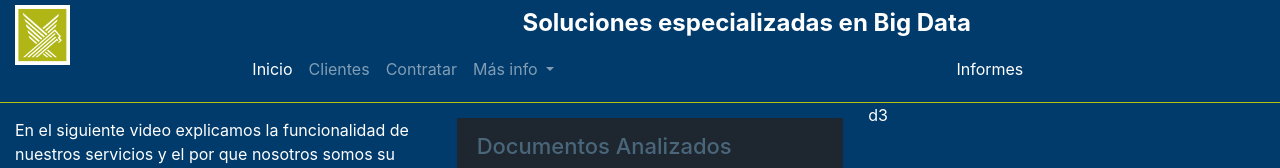
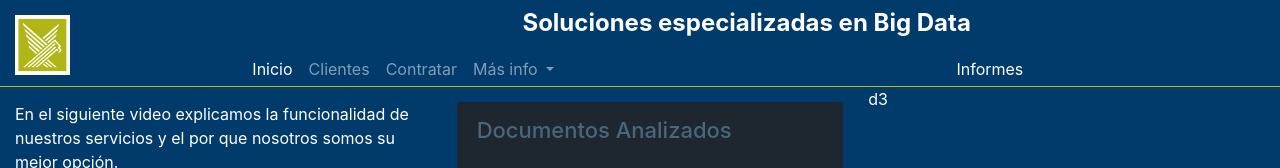
Before and after one commit to jondeltoro/proyecto-unidad-4, a website: page index.html in a window 1280 px wide. Shown: the top 168 px of the page. Drawn offline with nearby package versions, Linux system fonts and the light colour scheme; a script that the page names is missing.

Commit message:
paddings

```diff
--- a/styles.css
+++ b/styles.css
@@ -21,6 +21,10 @@ section#header {
     padding-top: 5px;
 }
 
+section#header-logo {
+    padding-top: 10px;
+}
+
 section#header-logo img {
     border: 3px solid #fff;
 }
@@ -33,6 +37,15 @@ section#header-title {
 
 section#header-bookmark-form {
     padding: .5rem 1rem;
+    padding-bottom: 0;
+}
+
+section#header-bookmark-menu > nav.navbar.navbar-expand-sm {
+    padding-bottom: 0;
+}
+
+section#header-bookmark-menu #navbarNavDropdown > ul > li > a {
+    padding-bottom: 0;
 }
 
 #header-bookmark-form-link:link,
@@ -43,6 +56,7 @@ section#header-bookmark-form {
     text-decoration: none;
     display: inline-block;
     padding: .5rem 1rem;
+    padding-bottom: 0;
 }
 
 section#form {
@@ -168,6 +182,7 @@ section#footer-social {
     section#header-bookmark-form {
         text-align: right;
         padding: .5rem 1rem;
+        padding-bottom: 0;
     }
 }
 
```
